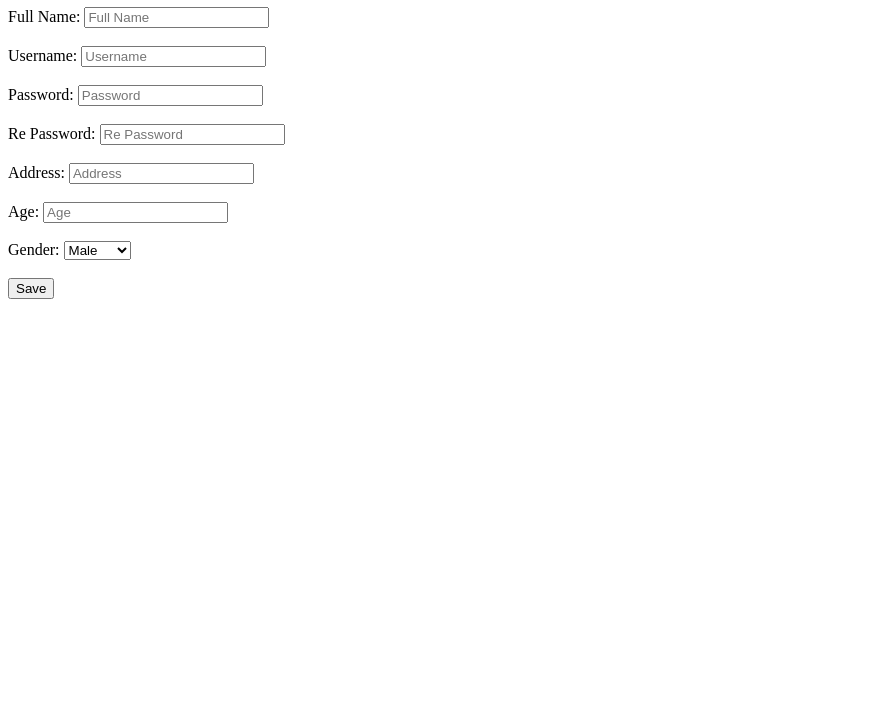
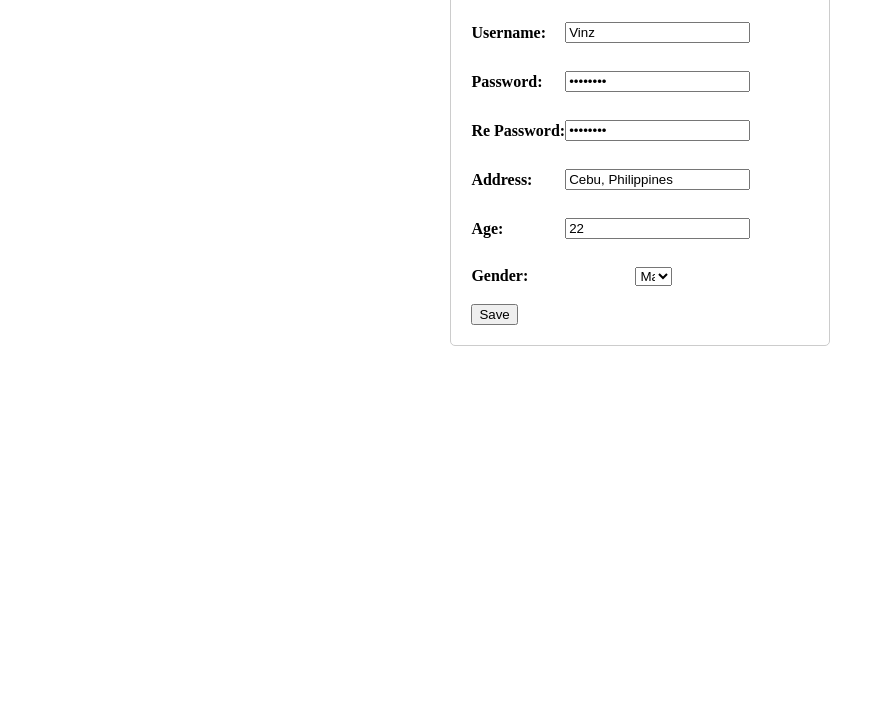
Before and after one commit to Manjunadhganta/Interns-Tasks, a plain HTML site: page Task4.html in a window 1280 px wide. Shown: the part 73-800 px from the top of the page, without its empty margins (0-885 px from the left). Drawn offline with Linux system fonts and the light colour scheme.

Commit message:
Add files via upload

```diff
--- a/Task4.html
+++ b/Task4.html
@@ -1,38 +1,89 @@
 <!DOCTYPE html>
 <html lang="en">
+
 <head>
     <meta charset="UTF-8">
     <meta name="viewport" content="width=device-width, initial-scale=1.0">
-    <title>Form</title>
+    <title>Task 4</title>
 </head>
+
 <body>
-    <h1>Form</h1>
-    <form>
-        <label for="Full Name">Full Name: </label>
-        <input type="text" placeholder="Full Name" id="Fullname" /><br /><br />
+    <style>
+        .form-container {
+            display: flex;
+            padding: 20px;
+            border: 1px solid #ccc;
+            border-radius: 5px;
+            margin-right: 35%;
+            margin-left: 35%;
+            margin-top: 2%;
+        }
 
-        <label for="Username">Username: </label>
-        <input type="text" placeholder="Username" id="Username" /><br /><br />
+        .form-group {
+            display: flex;
+            align-items: center;
+            margin-bottom: 10px;
+        }
 
-        <label for="Password">Password: </label>
-        <input type="password" placeholder="Password" id="Password" /><br /><br />
+        .form-label {
+            flex: 1;
+            font-weight: bold;
+        }
 
-        <label for="Re Password">Re Password: </label>
-        <input type="password" placeholder="Re Password" id="Repassword" /><br /><br />
+        .form-input {
+            flex: 1;
+            text-align: left;
+        }
 
-        <label for="Address">Address: </label>
-        <input type="text" placeholder="Address" id="Address" /><br /><br />
-
-        <label for="Age">Age: </label>
-        <input type="number" placeholder="Age" id="Age" /><br /><br />
-
-        <label for="">Gender: </label>
-        <select name="Gender" id="Gender">
-            <option value="Male">Male</option>
-            <option value="Female">Female</option>
-        </select>
-        <br></br>
-        <button>Save</button>
+        .form-inputt {
+            margin-left: 37%;
+            width: 13%;
+        }
+    </style>
+    <div class="form-container">
+        <form>
+            <div class="form-group">
+                <label class="form-label" for="full-name">Full Name:</label>
+                <input class="form-input" type="text" id="full-name" name="full-name" value="Vincent  Maverick Durano">
+            </div>
+            <br>
+            <div class="form-group">
+                <label class="form-label" for="User-name">Username:</label>
+                <input class="form-input" type="text" id="User-name" name="User-name" value="Vinz">
+            </div>
+            <br>
+            <div class="form-group">
+                <label class="form-label" for="password">Password:</label>
+                <input class="form-input" type="password" id="password" name="password" value="vinz@123">
+            </div>
+            <br>
+            <div class="form-group">
+                <label class="form-label" for="Re password">Re Password:</label>
+                <input class="form-input" type="password" id="Re password" name="password" value="vinz@123">
+            </div>
+            <br>
+            <div class="form-group">
+                <label class="form-label" for="Address">Address:</label>
+                <input class="form-input" type="text" id="Address" name="Address" value="Cebu, Philippines">
+            </div>
+            <br>
+            <div class="form-group">
+                <label class="form-label" for="Age">Age:</label>
+                <input class="form-input" type="text" id="Age" name="Age" value="22">
+            </div>
+            <br>
+            <div class="form-groupp">
+                <label class="form-label" for="Gender">Gender:</label>
+                <select class=" form-inputt " id="gender " name="gender " align-items="left ">
+                    <option  value="male ">Male</option>
+                    <option  value="female ">Female</option>
+                    <option value="transgender ">Transgender</option>
+                </select>
+            </div>
+            <br>
+            <button type="submit ">Save</button>
+    </div>
     </form>
 </body>
+
 </html>
```
